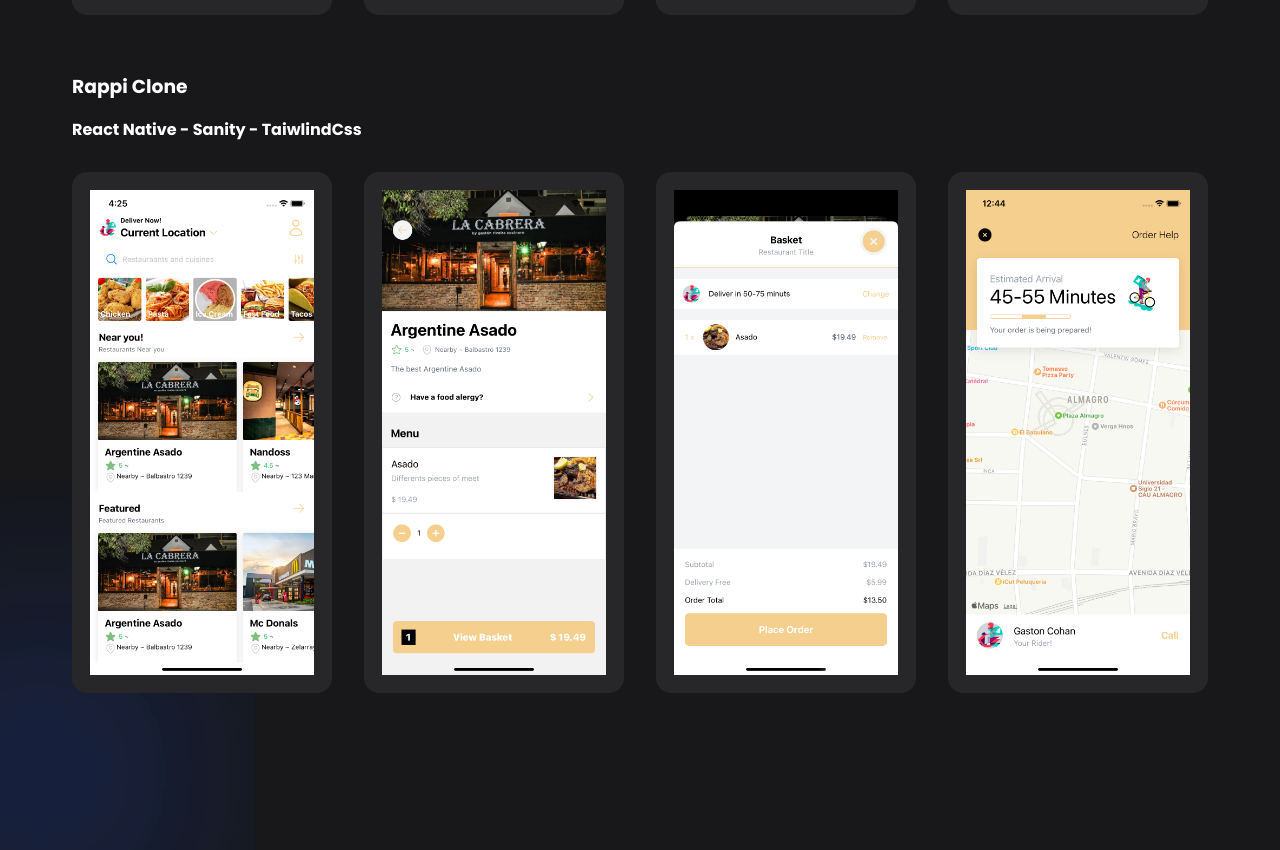
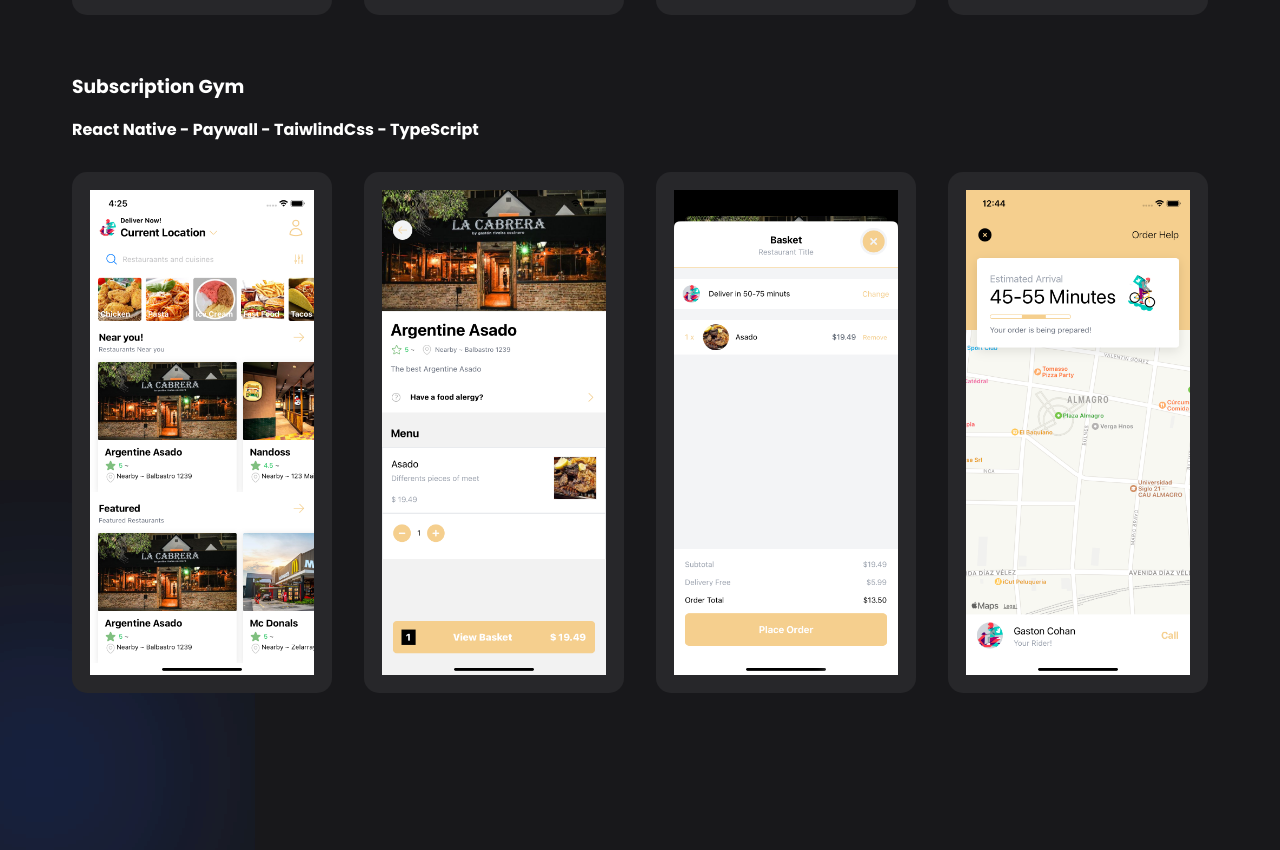
Before and after one commit to GastonCohan/Portfolio, a plain HTML site: page index.html in a window 1280 px wide. Shown: the part 1553-2403 px from the top of the page. Drawn offline with nearby package versions, Linux system fonts and the light colour scheme.

Commit message:
changing project 2

```diff
--- a/index.html
+++ b/index.html
@@ -64,8 +64,8 @@
 
     <div style="margin-top: -8%">
         <section class="container">
-            <h3>Rappi Clone</h3>
-            <h4 style="margin-bottom: -3%;">React Native - Sanity - TaiwlindCss</h4>
+            <h3>Subscription Gym</h3>
+            <h4 style="margin-bottom: -3%;">React Native - Paywall - TaiwlindCss - TypeScript</h4>
             <div class="features">
                 <div class="card" onclick="window.open(`https://github.com/GastonCohan/Rappi2.0`, '_blank')">
                     <img src="images/rappiclone01.png">
```
